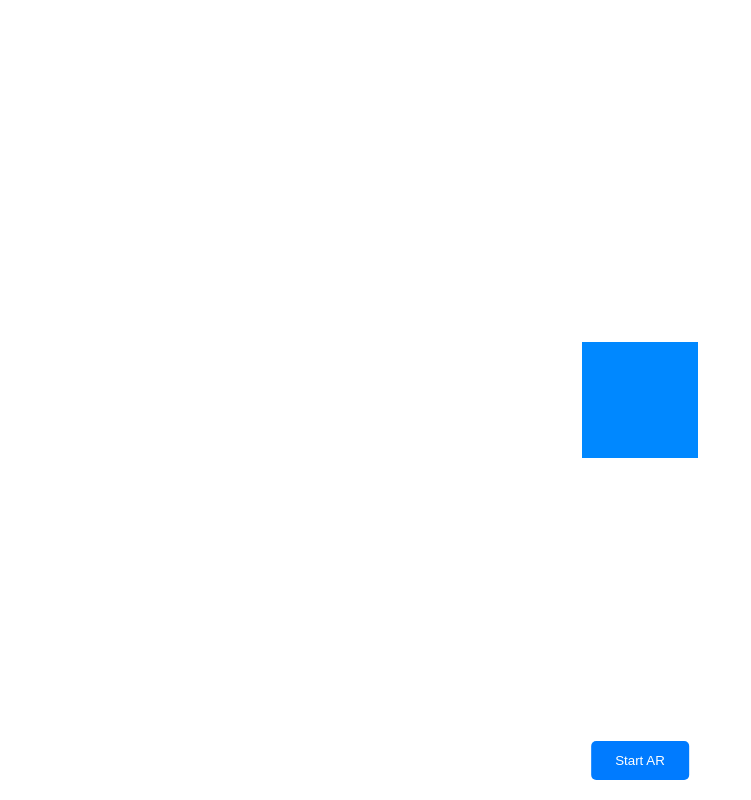
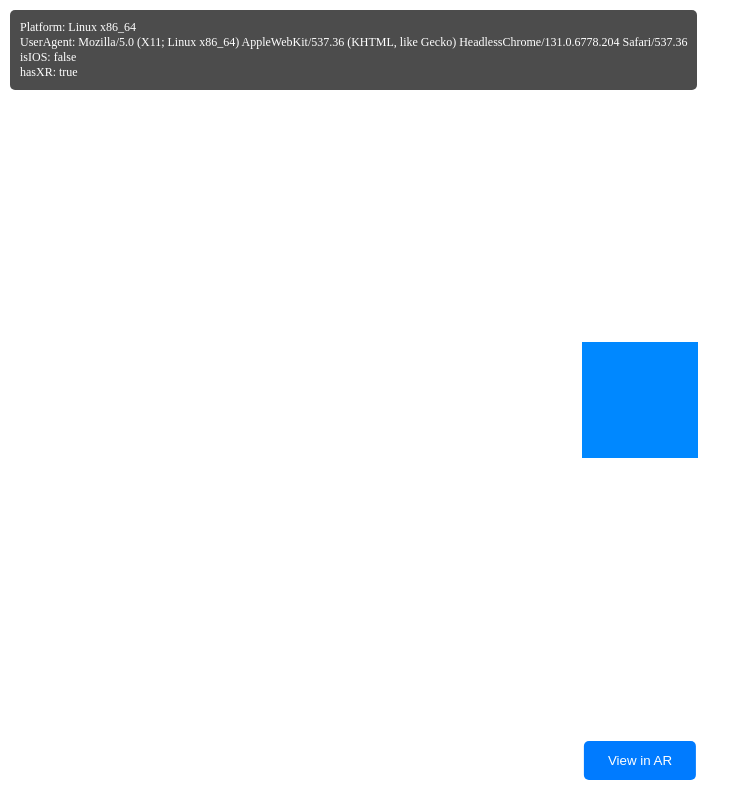
Before and after one commit to whiteking64/ar-3d-test, a plain HTML site: page public/index.html in a window 1280 px wide. Shown: the whole page, without its empty margins (0-751 px from the left). Drawn offline with nearby package versions, Linux system fonts and the light colour scheme.

Commit message:
Support iOS

```diff
--- a/public/index.html
+++ b/public/index.html
@@ -7,8 +7,9 @@
     <link rel="stylesheet" href="styles.css">
 </head>
 <body>
-    <button id="startAR">Start AR</button>
+    <button id="startAR">View in AR</button>
     <div id="loading">Loading...</div>
+    <div id="deviceInfo"></div>
 
     <script src="https://cdnjs.cloudflare.com/ajax/libs/three.js/r128/three.min.js"></script>
     <script src="scripts.js"></script>
--- a/public/scripts.js
+++ b/public/scripts.js
@@ -6,29 +6,46 @@ let previousMousePosition = {
     y: 0
 };
 
+// より正確なデバイス/ブラウザ検出
+const isIOS = () => {
+    return [
+        'iPad Simulator',
+        'iPhone Simulator',
+        'iPod Simulator',
+        'iPad',
+        'iPhone',
+        'iPod'
+    ].includes(navigator.platform)
+    // iPadOS 13以降のデバイス検出
+    || (navigator.userAgent.includes("Mac") && "ontouchend" in document);
+};
+
+// デバッグ情報の表示
+const deviceInfo = document.getElementById('deviceInfo');
+deviceInfo.innerHTML = `
+    Platform: ${navigator.platform}<br>
+    UserAgent: ${navigator.userAgent}<br>
+    isIOS: ${isIOS()}<br>
+    hasXR: ${!!navigator.xr}
+`;
+
 init();
 
 function init() {
-    // シーンの作成
     scene = new THREE.Scene();
-
-    // カメラの設定
     camera = new THREE.PerspectiveCamera(75, window.innerWidth / window.innerHeight, 0.1, 1000);
     camera.position.z = 5;
 
-    // レンダラーの設定
     renderer = new THREE.WebGLRenderer({ antialias: true, alpha: true });
     renderer.setSize(window.innerWidth, window.innerHeight);
     renderer.setPixelRatio(window.devicePixelRatio);
     document.body.appendChild(renderer.domElement);
 
-    // 立方体の作成
     const geometry = new THREE.BoxGeometry(1, 1, 1);
     const material = new THREE.MeshBasicMaterial({ color: 0x0088ff });
     cube = new THREE.Mesh(geometry, material);
     scene.add(cube);
 
-    // イベントリスナーの設定
     renderer.domElement.addEventListener('mousedown', onMouseDown);
     renderer.domElement.addEventListener('mousemove', onMouseMove);
     renderer.domElement.addEventListener('mouseup', onMouseUp);
@@ -37,22 +54,35 @@ function init() {
     renderer.domElement.addEventListener('touchend', onTouchEnd);
     window.addEventListener('resize', onWindowResize);
 
-    // AR機能の初期化
     document.getElementById('startAR').addEventListener('click', startAR);
 
     animate();
 }
 
 function startAR() {
-    if (navigator.xr) {
+    if (isIOS()) {
+        // iOSデバイスの場合、Quick Lookを使用
+        const anchor = document.createElement('a');
+        anchor.setAttribute('rel', 'ar');
+        anchor.setAttribute('href', 'https://developer.apple.com/augmented-reality/quick-look/models/teapot/teapot.usdz');
+        // iOS 13.3以降のChrome対応
+        anchor.appendChild(document.createElement('img'));
+        document.body.appendChild(anchor);
+        anchor.click();
+        document.body.removeChild(anchor);
+    } else if (navigator.xr) {
+        // WebXRが利用可能な場合（Android等）
         document.getElementById('loading').style.display = 'block';
 
         navigator.xr.isSessionSupported('immersive-ar').then((supported) => {
             if (supported) {
                 navigator.xr.requestSession('immersive-ar').then((session) => {
-                    // AR セッションの開始処理
                     document.getElementById('loading').style.display = 'none';
-                    // ここにARセッションのセットアップコードを追加
+                    // ARセッションのセットアップ
+                }).catch(error => {
+                    console.error('AR session request failed:', error);
+                    alert('Failed to start AR session');
+                    document.getElementById('loading').style.display = 'none';
                 });
             } else {
                 alert('AR is not supported on this device');
@@ -60,7 +90,7 @@ function startAR() {
             }
         });
     } else {
-        alert('WebXR is not available');
+        alert('AR is not available on this device/browser');
     }
 }
 
--- a/public/styles.css
+++ b/public/styles.css
@@ -32,3 +32,14 @@ canvas {
     border-radius: 5px;
     display: none;
 }
+
+#deviceInfo {
+    position: fixed;
+    top: 10px;
+    left: 10px;
+    background: rgba(0, 0, 0, 0.7);
+    color: white;
+    padding: 10px;
+    font-size: 12px;
+    border-radius: 5px;
+}
```
